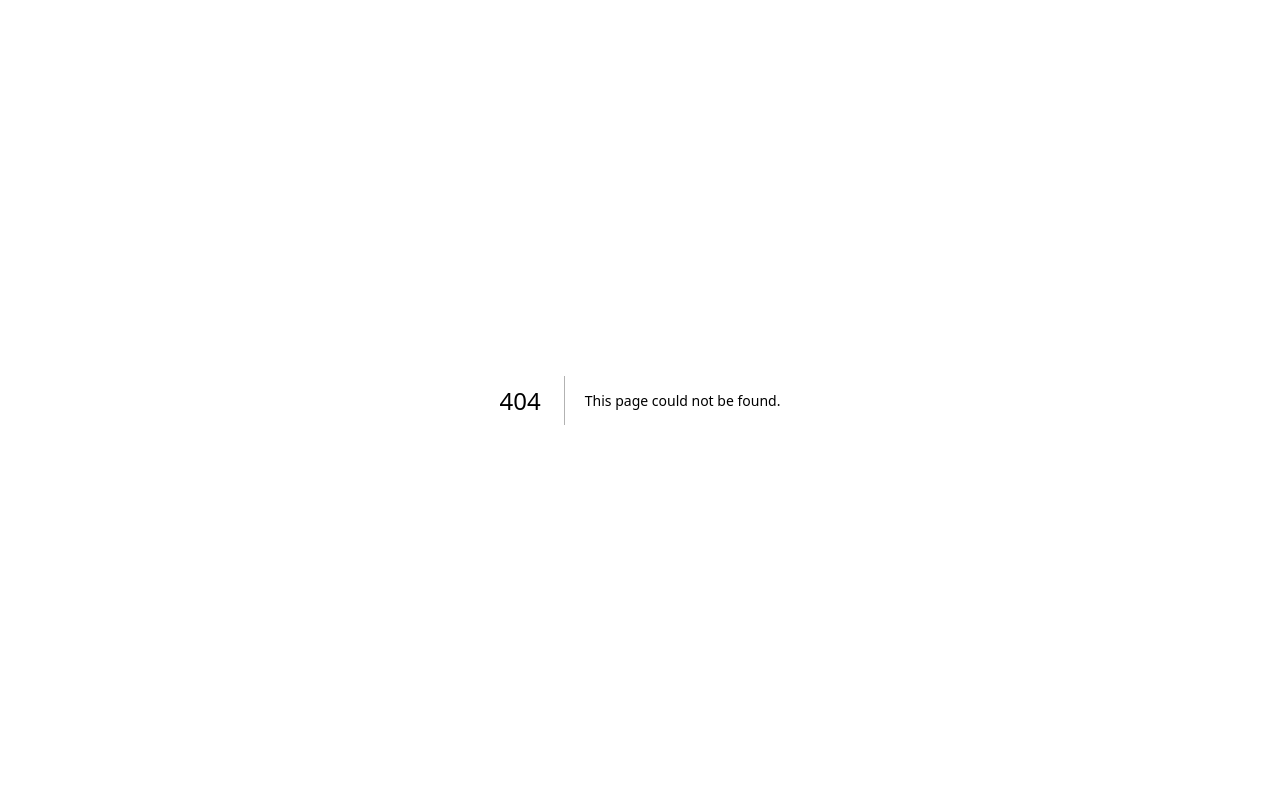
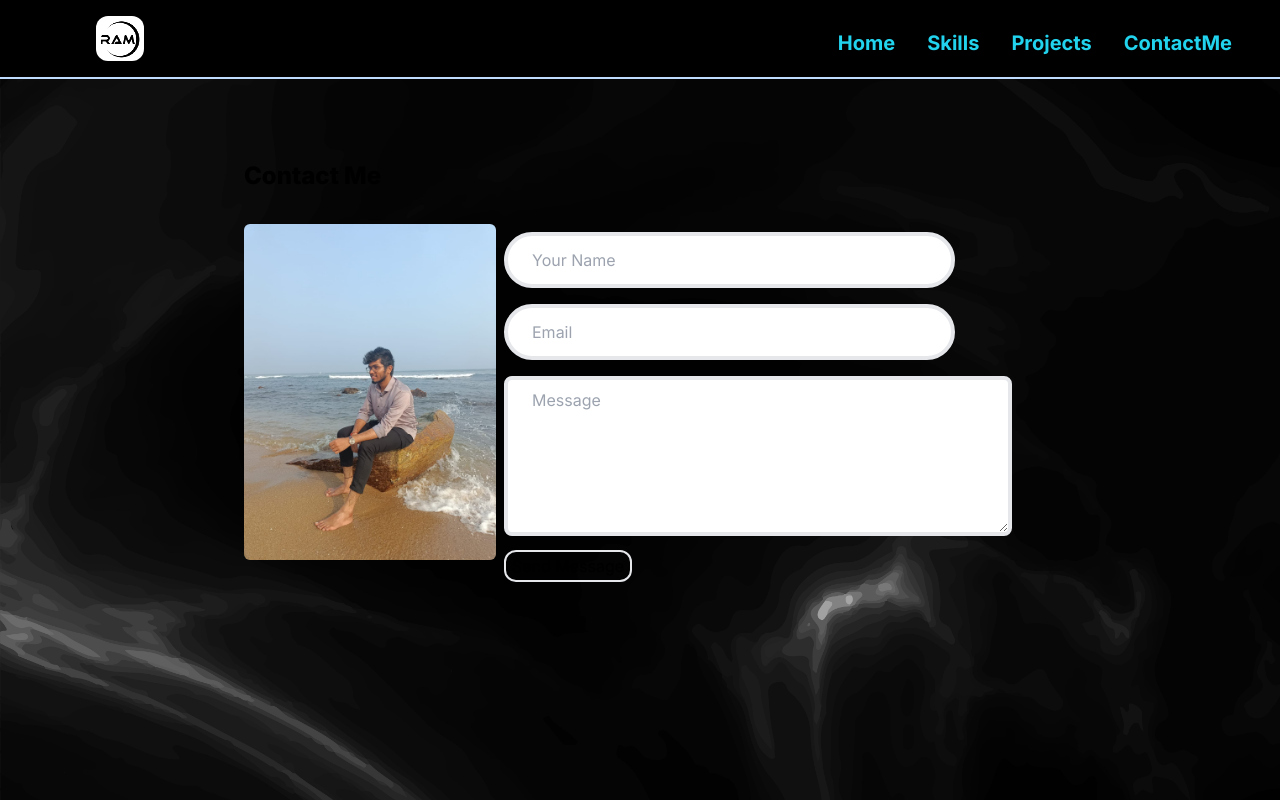
Before and after one commit to ramakrishna67/Ramportfolio, a Next.js app: page /Contactme in a window 1280 px wide. Before the commit this address had no page. Built offline with nearby package versions, Linux system fonts and the light colour scheme.

Commit message:
contact me page added

```diff
--- /dev/null
+++ b/app/Contactme/page.tsx
@@ -0,0 +1,73 @@
+"use client";
+
+import Navbar from "@/components/navbar";
+import Image from "next/image";
+import { useState } from "react";
+
+export default function Contactme() {
+  const [Name, setName] = useState("");
+  return (
+    <>
+      <Navbar />
+      <div
+        className="flex bg-cover w-full md:h-screen h-full justify-center"
+        style={{ backgroundImage: "url(/bck.jpg)" }}
+      >
+        <div className="flex flex-col mt-40">
+          <div className="flex items-start">
+            <h1 className="text-2xl font-extrabold pb-8 pl-6">Contact Me</h1>
+          </div>
+          <div className="flex flex-col md:flex-row">
+            <div className="pl-6">
+              <Image
+                src="/devphoto.jpeg"
+                alt="developer photo"
+                height={252}
+                width={252}
+                className="rounded-md"
+              />
+            </div>
+            <div className="flex flex-row md:flex-col md:justify-center md:items-center ">
+              <form
+                method="POST"
+                onSubmit={(e) => {
+                  e.preventDefault();
+                  alert(
+                    `Hey ${Name} , thank you for reaching me. I will contact you soon!`
+                  );
+                }}
+              >
+                <input
+                  required
+                  type="text"
+                  placeholder="Your Name"
+                  name="name"
+                  className=" pl-6 border-4 h-14 rounded-full m-2 w-[80%] "
+                  onChange={(e) => setName(e.target.value)}
+                />
+
+                <input
+                  required
+                  type="email"
+                  placeholder="Email"
+                  name="email"
+                  className="pl-6 border-4 h-14 rounded-full m-2  w-[80%] "
+                />
+                <br />
+                <textarea
+                  required
+                  placeholder="Message"
+                  name="message"
+                  className=" pl-6 pt-2 border-4 h-40 rounded-lg m-2 w-[90%] text-start "
+                />
+                <button className=" flex justify-center items-center border-2 ml-2 w-32 h-8 rounded-xl mb-10">
+                  Send Message
+                </button>
+              </form>
+            </div>
+          </div>
+        </div>
+      </div>
+    </>
+  );
+}
```
